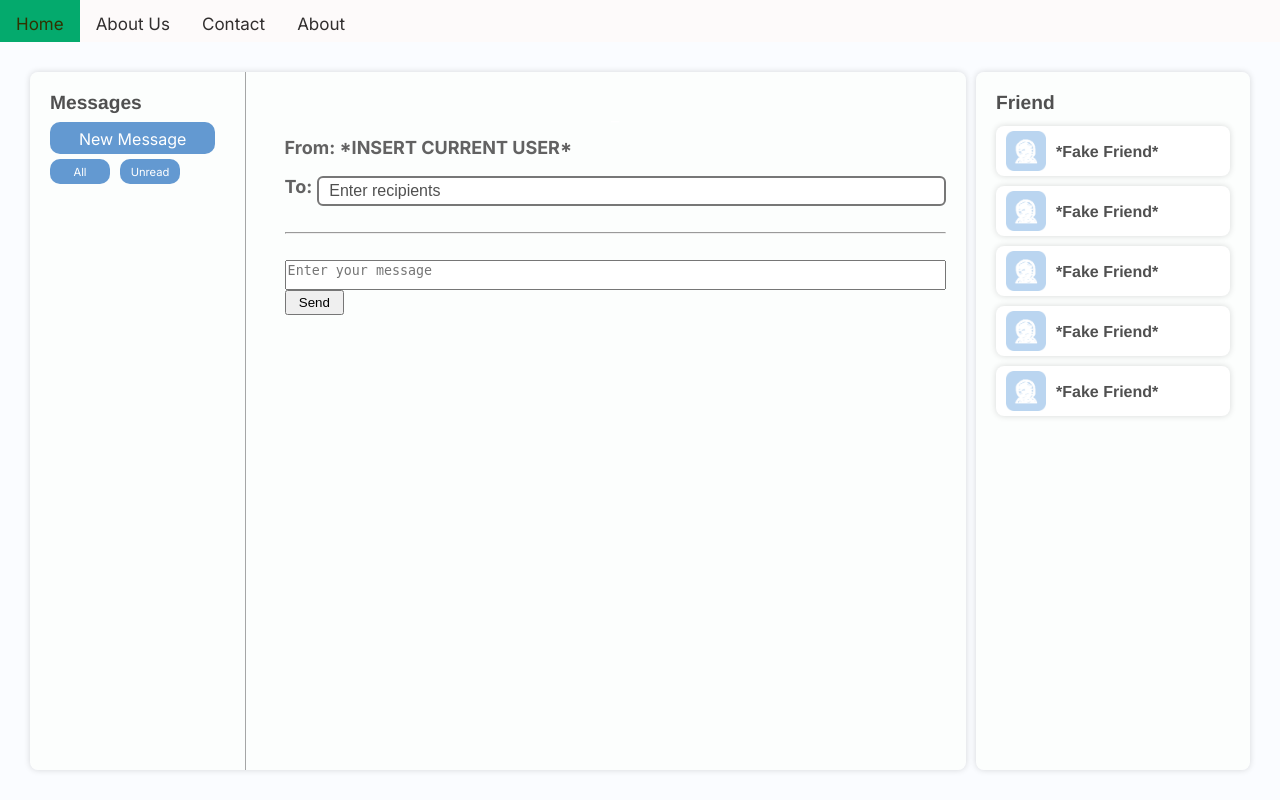
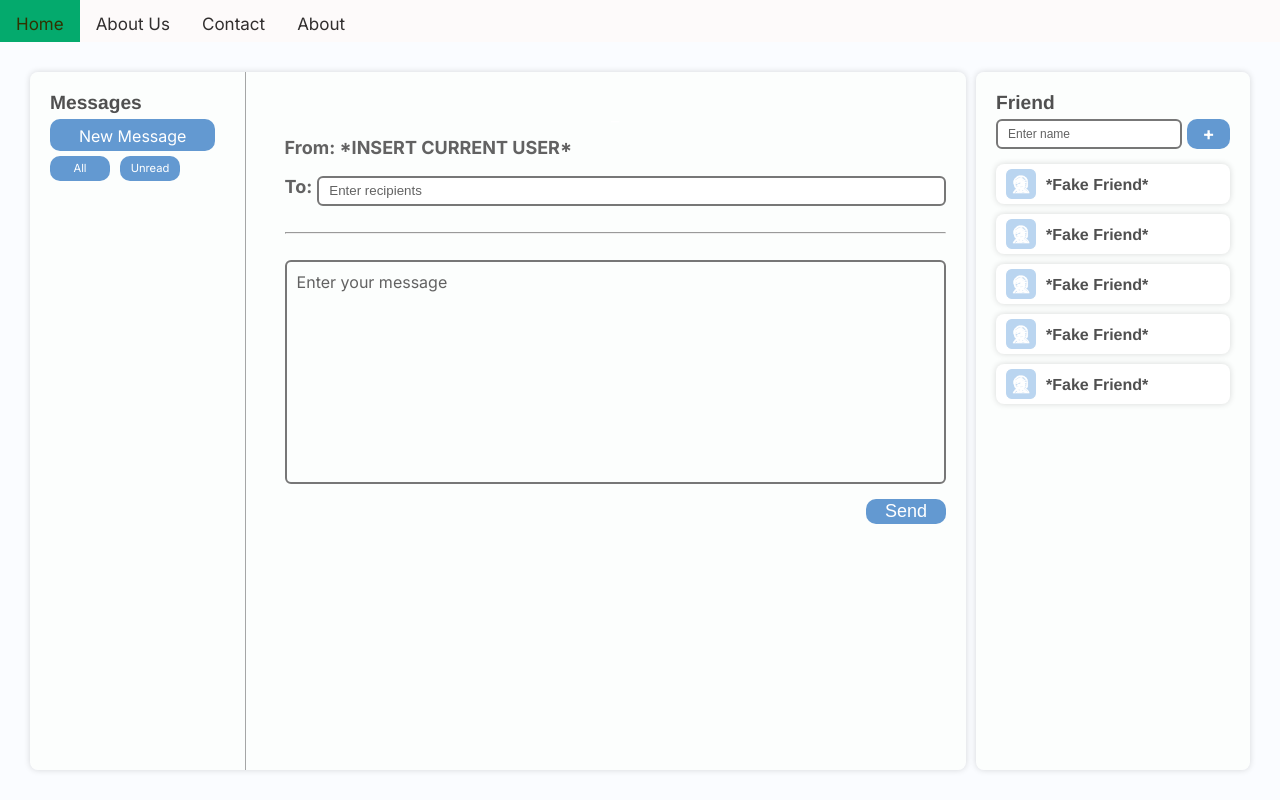
Before and after one commit to AL108/INFO2222-ASG, a Python web app: template src/templates/msg_window.html in a window 1280 px wide. Run offline with Jinja, Linux system fonts and the light colour scheme; the template is opened without the code that fills it, so the values that code supplies are empty.

Commit message:
friends list in progress

```diff
--- a/src/static/css/common.css
+++ b/src/static/css/common.css
@@ -26,11 +26,17 @@
     justify-content: center;
     align-content: center;
     align-items: center;
-    /* width: 50px; */
     border-color: #6399D1;
     background-color: #6399D1;
     color: WHITE;
     font-size: large;
+}
+
+.inputBoxStyle {
+    border: 2px solid #777777;
+    border-radius: 6px;
+    color: #626262;
+    vertical-align: middle;
 }
 
 /* -----------------------------------------------------------------------------
--- a/src/static/css/msg_window.css
+++ b/src/static/css/msg_window.css
@@ -24,38 +24,6 @@
 .topnav a.active {
     background-color: #04AA6D;
     color: rgb(50, 50, 1);
-  }
-
-  #friendsContainer {
-    position: relative;
-}
-
-#friendsList {
-    /* position: relative; */
-    display: flex;
-    flex-direction: column;
-    gap: 10px;
-    /* background-color: red; */
-}
-
-.friend {
-    padding: 5px 10px;
-    /* width: 100%; */
-    height: auto;
-    display: flex;
-    flex-direction: row;
-    align-items: center;
-    gap: 10px;
-    background-color: white;
-}
-
-.friendProfileIcons {
-    height: 30px;
-    width: 30px;
-}
-
-.friendText > p {
-    margin: 0;
   }
 
 .button {
@@ -185,13 +153,16 @@ html, body {
     font-family: Helvetica;
     font-weight: 700;
     margin-top: 0;
-    margin-bottom: 5%;
+    margin-bottom: 0;
 }
 
 /*  ------------ Left Panel ---------------*/
 .leftMsgPanel {
     flex: 1;
     margin: 20px;
+    display: flex;
+    flex-direction: column;
+    gap: 5px;
 }
 
 .msgListPanel {
@@ -207,7 +178,7 @@ html, body {
 
 #new_message_button {
     font-size: 100%;
-    margin-bottom: 3%;
+    /* margin-bottom: 3%; */
     width: 100%;
     height: 30px;
     padding-top: 2px;
@@ -315,28 +286,37 @@ html, body {
 
 /*  ------------ Right Panel ---------------*/
 .rightMsgPanel {
-    /* height: 100%;
-    width: 75%; */
     flex: 4;
     margin: 20px;
-    /* float: right; */
 }
 
 #msgInputContainer {
     width: 100%;
-    /* padding: 2em; */
-    /* display: block; */
+}
+
+.divPlaceholder:empty:not(:focus):before {
+    content: attr(msgPlaceHolder);
+    color: #626262;
+}
+
+.divPlaceholder:focus {
+    color: #626262;
+    border: 2px solid #6399D1;
+    outline: none;
 }
 
 #msgTextField {
-    width: 100%;
-    height: 30px;
-    /* background-color: ORANGE; */
+    padding: 10px;
+    min-height: 200px;
+    max-height: 500px;
+    overflow: scroll;
 }
 
 #msgSubmit {
-    width: 9%;
+    width: 80px;
     height: 25px;
+    float: right;
+    margin-top: 15px;
 }
 
 #toBox {
@@ -348,24 +328,25 @@ html, body {
 .msgInputBox {
     height: 30px;
     width: 100%;
-    font-size: 1em;
-    border-width: 2px;
-    border-style: solid;
-    border-color: #777777;
-    border-radius: 6px;
-    color: #626262;
     padding-left: 10px;
 }
 
 .msgInputBox::placeholder {
-    color: #505050;
+    color: #626262;
 }
 
 .msgInputBox:focus {
     color: #626262;
     border: 2px solid #6399D1;
     outline: none;
-    /* outline-color: #6399D1; */
+}
+
+.errorInputBox:focus {
+    border: 2px solid #ca3e3e;
+}
+
+.successInputBox:focus {
+    border: 2px solid #368d25;
 }
 
 .recipientFont {
@@ -400,6 +381,12 @@ html, body {
 
 .msgTextArea {
     resize: none;
+}
+
+.msgTextArea:focus {
+    color: #626262;
+    border: 2px solid #6399D1;
+    outline: none;
 }
 
 #picNameTime {
@@ -447,3 +434,66 @@ html, body {
     margin-left: 10px;
     margin-right: 10px;
 }
+
+/*  ------------------------------- Friends List Panel -------------------------------*/
+
+.addFriendContainer {
+    display: flex;
+    flex-direction: row;
+    /* align-items: center;
+    vertical-align: middle; */
+    gap: 5px;
+    margin-bottom: 10px;
+    /* flex: 5; */
+}
+
+#friendTextField {
+    flex: 4;
+    display: flex;
+    align-items: center;
+    height: 30px;
+    padding: 0px;
+    padding-left: 10px;
+    font-size: 12;
+}
+
+#addFriendButton {
+    flex: 1;
+    width: 30px;
+    height: 30px;
+}
+
+#friendsContainer {
+    position: relative;
+    display: flex;
+    flex-direction: column;
+    gap: 5px;
+}
+
+#friendsList {
+    /* position: relative; */
+    display: flex;
+    flex-direction: column;
+    gap: 10px;
+    /* background-color: red; */
+}
+
+.friend {
+    padding: 5px 10px;
+    /* width: 100%; */
+    height: auto;
+    display: flex;
+    flex-direction: row;
+    align-items: center;
+    gap: 10px;
+    background-color: white;
+}
+
+.friendProfileIcons {
+    height: 30px;
+    width: 30px;
+}
+
+.friendText > p {
+    margin: 0;
+}
--- a/src/templates/msg_window.html
+++ b/src/templates/msg_window.html
@@ -61,7 +61,7 @@
                     <br><br>
                     <div id="toBox">
                         <label class="msgFont inter_bold" for="friendsList">To: </label>
-                        <input class="msgInputBox" id='recipientField' type="text" placeholder="Enter recipients"/>
+                        <input class="msgInputBox inputBoxStyle" id='recipientField' type="text" placeholder="Enter recipients"/>
                         <script>
                             // Stops enter to submit
                             var recipientField = document.getElementById("recipientField");
@@ -77,15 +77,14 @@
                     </div>
                     <br>
 
-
-
                     <hr>
                     <br>
 
                     <!-- <input class="msgInputBox" id="msgTextField" type="text" placeholder="Enter message"/> -->
-                    <textarea class="msgTextArea" id="msgTextField" type="text" placeholder="Enter your message" rows="10" cols="5"></textarea>
+                    <!-- <textarea class="msgTextArea inter" id="msgTextField" type="text" placeholder="Enter your message" rows="10" cols="5"></textarea> -->
+                    <div class="divPlaceholder inter inputBoxStyle" id="msgTextField" msgPlaceHolder="Enter your message" contentEditable="true"></div>
 
-                    <button id="msgSubmit" onclick="sendMessage(event);">Send</button>
+                    <button class="button_theme" id="msgSubmit" onclick="sendMessage(event);">Send</button>
 
                 </form>
             </div>
@@ -117,7 +116,15 @@
     </div>
 
     <div class="container" id="friendsContainer">
+
         <h2 class="panelLabel">Friend</h2>
+
+        <div class="addFriendContainer">
+            <!-- <div class="divPlaceholder inter msgInputBox inputBoxStyle" id="friendTextField" msgPlaceHolder="Friend Name" contentEditable="true"></div> -->
+            <input class="msgInputBox inputBoxStyle" id='friendTextField' type="text" placeholder="Enter name"/>
+            <div class="button_theme inter_bold" id="addFriendButton" type="button" name="button" onclick="addFriend()">+</div>
+        </div>
+
         <div id="friendsList">
             <div class="friend container" id="friendTemplate">
                 <div>
```
Also changed, not shown: src/controller.py (+30 -15 lines), src/db/messages.txt (+1 -0 lines), src/db/user_database.txt (+34 -34 lines), src/model.py (+29 -1 lines), src/no_sql_db.py (+15 -1 lines), src/static/js/script_tail.js (+99 -0 lines). Lines whose indentation alone changed are shown as unchanged.
